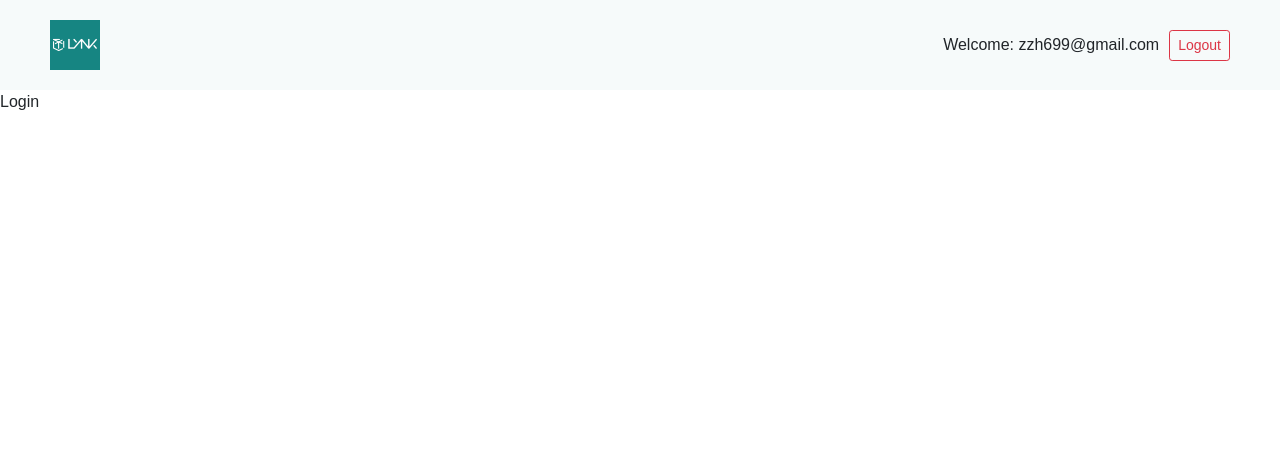
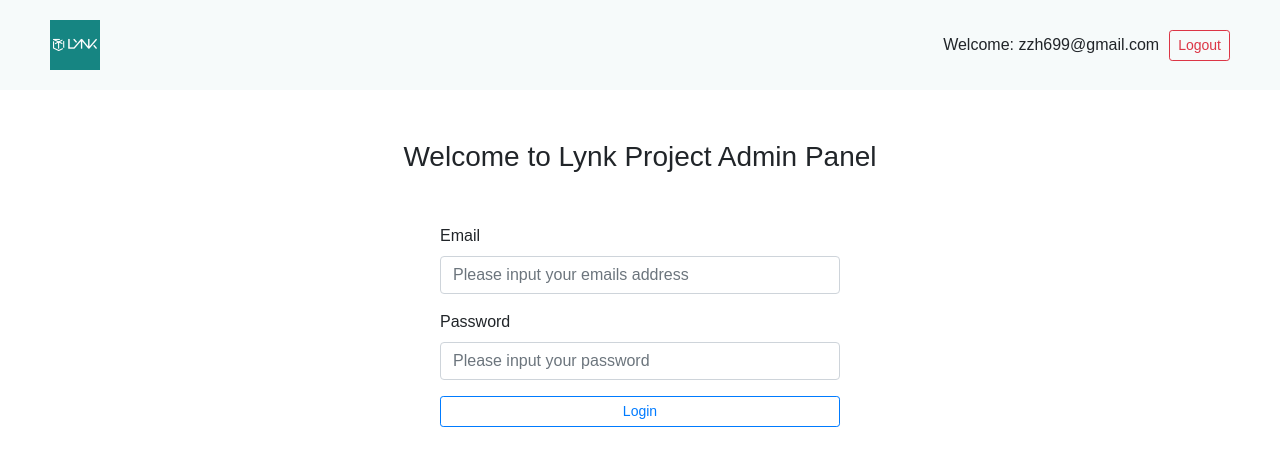
Before and after one commit to zzhjerry/project-management-system, a React (Create React App) app in the folder app/: page / in a window 1280 px wide. Shown: the top 466 px of the page. Built offline with nearby package versions, Linux system fonts and the light colour scheme.

Commit message:
ADD: login form

```diff
--- a/app/src/Login.js
+++ b/app/src/Login.js
@@ -1,9 +1,35 @@
 import React from 'react'
+import { Button, Form, FormGroup, Label, Input } from 'reactstrap'
 
 const Login = () => {
   return (
-    <div>Login</div>
+    <div style={styles.container}>
+      <h3>Welcome to Lynk Project Admin Panel</h3>
+      <Form style={styles.form}>
+        <FormGroup>
+          <Label for="email">Email</Label>
+          <Input type="email" name="email" id="email" placeholder="Please input your emails address" />
+        </FormGroup>
+        <FormGroup>
+          <Label for="password">Password</Label>
+          <Input minlength="8" type="password" name="password" id="password" placeholder="Please input your password" />
+        </FormGroup>
+        <Button color="primary" outline block size="sm">Login</Button>
+      </Form>
+    </div>
   )
 }
 
+const styles = {
+  container: {
+    marginTop: '50px',
+    textAlign: 'center'
+  },
+
+  form: {
+    textAlign: 'left',
+    width: '400px',
+    margin: '50px auto'
+  }
+}
 export default Login
```
